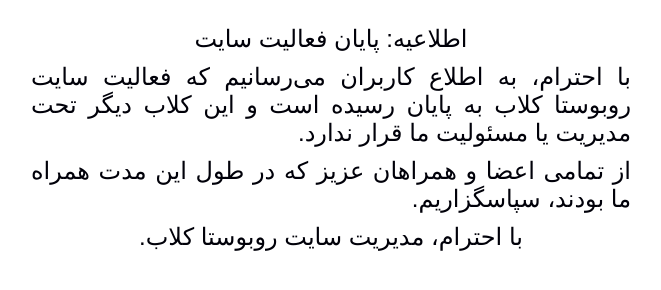
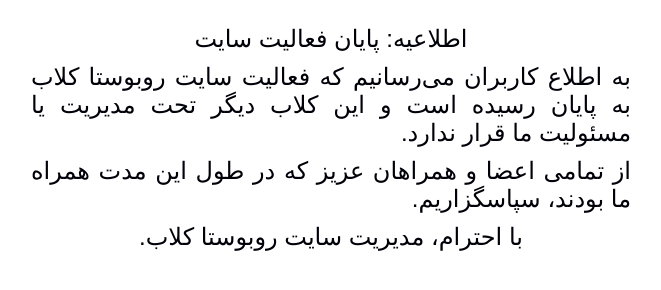
Before and after one commit to amuleo/robustaclub, a plain HTML site: page index.html in a window 1280 px wide. Shown: the whole page, without its empty margins (309-970 px from the left). Drawn offline with Linux system fonts and the light colour scheme; a small style sheet from the web is missing.

Commit message:
Update index.html

```diff
--- a/index.html
+++ b/index.html
@@ -40,7 +40,7 @@ body {
 <body>
     <div class="container">
             <p>اطلاعیه: پایان فعالیت سایت</p>
-            <p>با احترام، به اطلاع کاربران می‌رسانیم که فعالیت سایت روبوستا کلاب به پایان رسیده است و این کلاب دیگر تحت مدیریت یا مسئولیت ما قرار ندارد.</p>
+            <p>به اطلاع کاربران می‌رسانیم که فعالیت سایت روبوستا کلاب به پایان رسیده است و این کلاب دیگر تحت مدیریت یا مسئولیت ما قرار ندارد.</p>
             <p>از تمامی اعضا و همراهان عزیز که در طول این مدت همراه ما بودند، سپاسگزاریم.</p>
             <p>با احترام، مدیریت سایت روبوستا کلاب.</p>
     </div>
```
